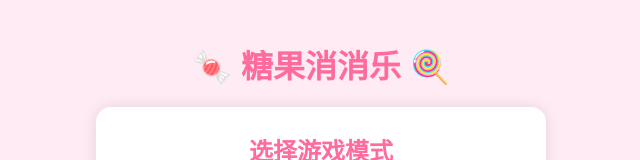
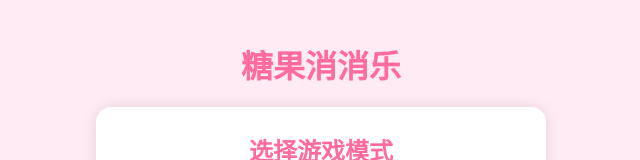
Before and after one commit to xiaorona/Sugar, a plain HTML site: page game.html in a window 1280 px wide. Shown: the top 160 px of the page, without its empty margins (319-959 px from the left). Drawn offline with Linux system fonts and the light colour scheme.

Commit message:
更新 game.html

```diff
--- a/game.html
+++ b/game.html
@@ -3,7 +3,7 @@
 <head>
     <meta charset="UTF-8">
     <meta name="viewport" content="width=device-width, initial-scale=1.0">
-    <title>🍬 糖果消消乐</title>
+    <title>消消乐</title>
     <style>
         body {
             font-family: Arial, sans-serif;
@@ -146,11 +146,11 @@
                 rgba(255,255,255,0.1) 100%);
             z-index: -1;
         }
-        /* 粉色毛玻璃按钮 */
+        /* 粉色按钮 */
         .pink-glass {
             background: rgba(255, 107, 157, 0.7);
         }
-        /* 蓝色毛玻璃按钮 */
+        /* 蓝色按钮 */
         .blue-glass {
             background: rgba(107, 157, 255, 0.7);
         }
@@ -163,7 +163,7 @@
     </style>
 </head>
 <body>
-    <h1>🍬 糖果消消乐 🍭</h1>
+    <h1>糖果消消乐</h1>
 
     <div id="mode-selection">
         <h2>选择游戏模式</h2>
```
